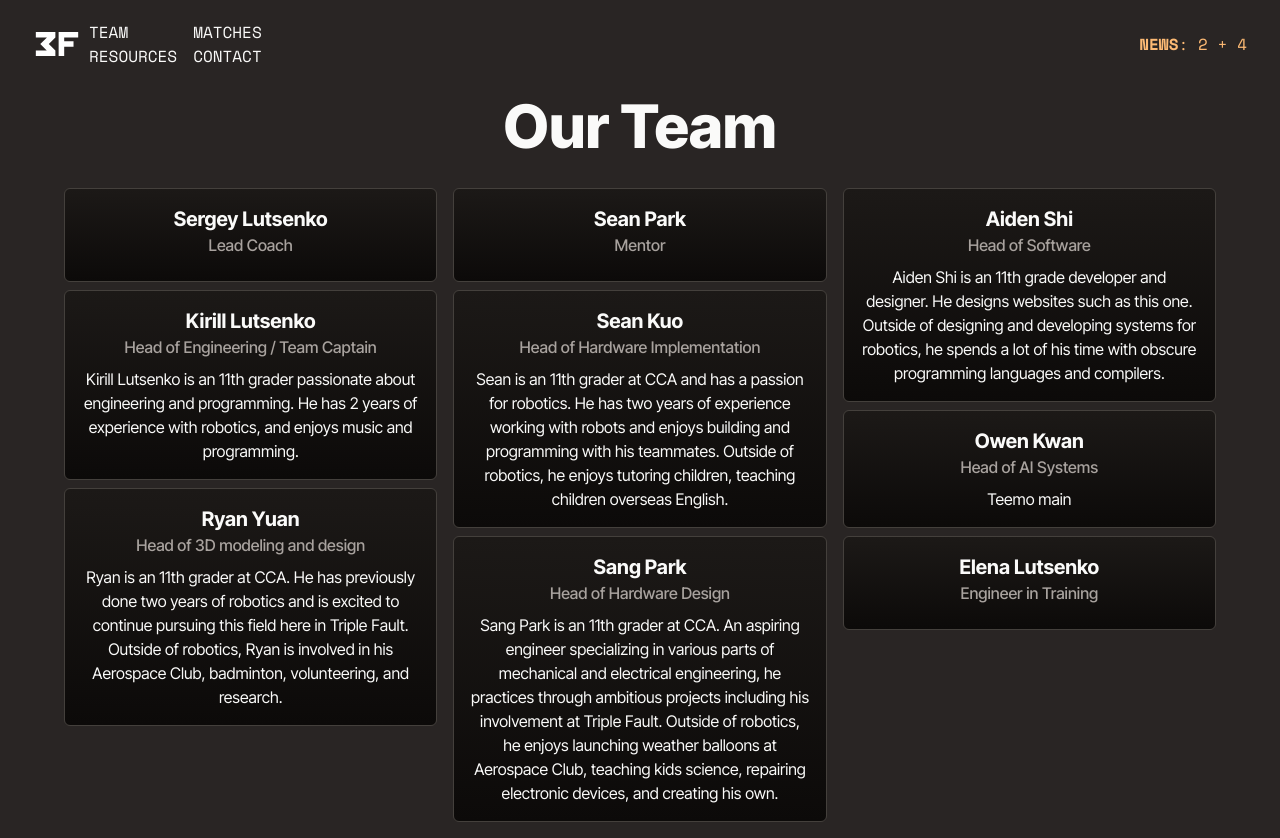
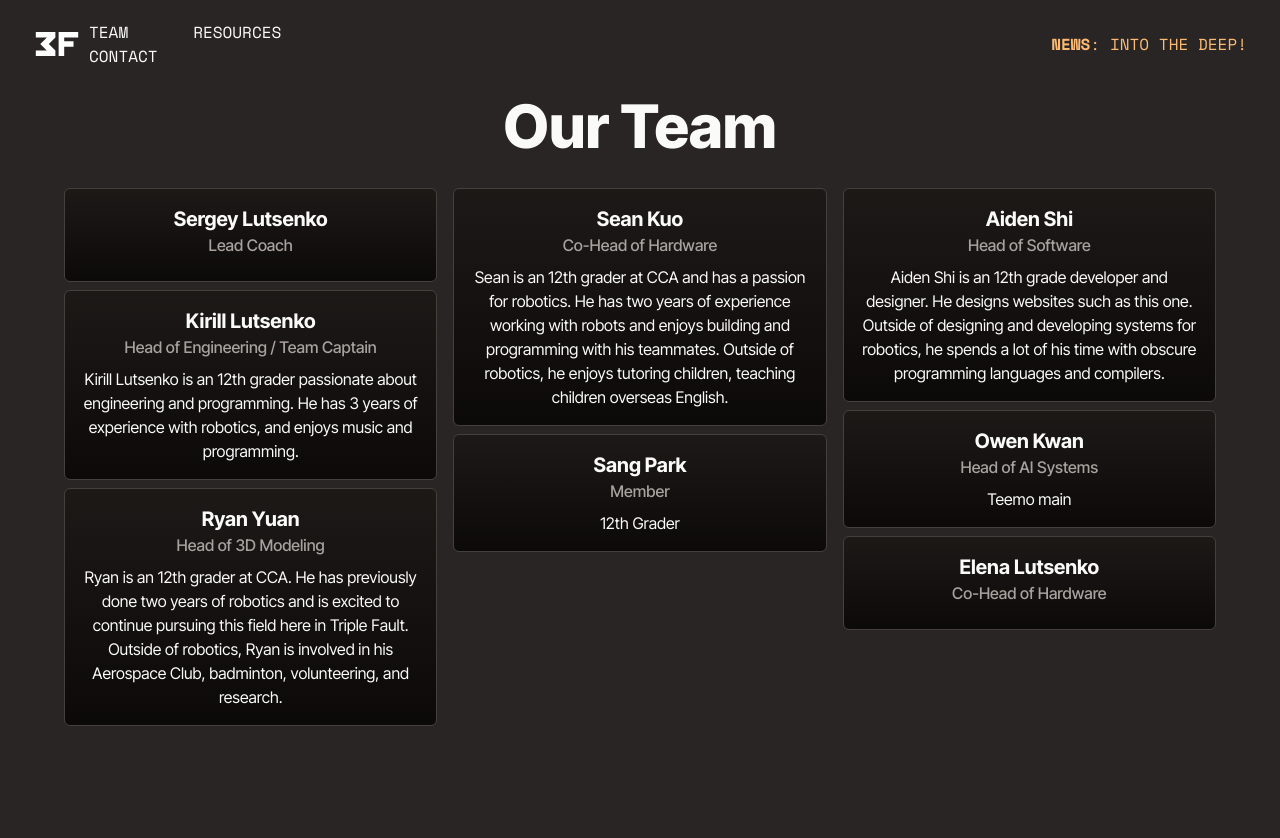
Before and after one commit to TripleFaultRobotics/website, a SvelteKit app: page /team in a window 1280 px wide. After the commit the page ends 800 px from the top, so only its background shows below. Built offline with nearby package versions, Linux system fonts and the light colour scheme.

Commit message:
new site updates

```diff
--- a/src/routes/+layout.svelte
+++ b/src/routes/+layout.svelte
@@ -60,11 +60,11 @@
           ><HoverDecryptText content="TEAM" /></a
         >
       </li>
-      <li>
+      <!-- <li>
         <a href="{base}/matches" class="hover:underline hover:opacity-75"
           ><HoverDecryptText content="MATCHES" /></a
         >
-      </li>
+      </li> -->
       <li>
         <a href="{base}/resources" class="hover:underline hover:opacity-75"
           ><HoverDecryptText content="RESOURCES" /></a
@@ -80,7 +80,7 @@
       class="ml-auto font-mono text-orange-300 hover:underline hover:opacity-75"
       href="{base}/timeline"
       ><span class="font-bold">NEWS</span><span class="hidden md:inline"
-        >: 2 + 4</span
+        >: INTO THE DEEP!</span
       ></a
     >
   </nav>
--- a/src/routes/team/+page.svelte
+++ b/src/routes/team/+page.svelte
@@ -20,18 +20,18 @@
         Head of Engineering / Team Captain
       </h4>
       <p class="text-center">
-        Kirill Lutsenko is an 11th grader passionate about engineering and
-        programming. He has 2 years of experience with robotics, and enjoys
+        Kirill Lutsenko is an 12th grader passionate about engineering and
+        programming. He has 3 years of experience with robotics, and enjoys
         music and programming.
       </p>
     </Card>
     <Card class="w-full">
       <h3 class="text-xl font-bold text-center">Ryan Yuan</h3>
       <h4 class="mb-2 font-medium text-center text-stone-400">
-        Head of 3D modeling and design
+        Head of 3D Modeling
       </h4>
       <p class="text-center">
-        Ryan is an 11th grader at CCA. He has previously done two years of
+        Ryan is an 12th grader at CCA. He has previously done two years of
         robotics and is excited to continue pursuing this field here in Triple
         Fault. Outside of robotics, Ryan is involved in his Aerospace Club,
         badminton, volunteering, and research.
@@ -40,17 +40,12 @@
   </div>
   <div class="grid gap-2 h-fit">
     <Card class="w-full">
-      <h3 class="text-xl font-bold text-center">Sean Park</h3>
-      <h4 class="mb-2 font-medium text-center text-stone-400">Mentor</h4>
-      <p class="text-center"></p>
-    </Card>
-    <Card class="w-full">
       <h3 class="text-xl font-bold text-center">Sean Kuo</h3>
       <h4 class="mb-2 font-medium text-center text-stone-400">
-        Head of Hardware Implementation
+        Co-Head of Hardware
       </h4>
       <p class="text-center">
-        Sean is an 11th grader at CCA and has a passion for robotics. He has two
+        Sean is an 12th grader at CCA and has a passion for robotics. He has two
         years of experience working with robots and enjoys building and
         programming with his teammates. Outside of robotics, he enjoys tutoring
         children, teaching children overseas English.
@@ -59,15 +54,10 @@
     <Card class="w-full">
       <h3 class="text-xl font-bold text-center">Sang Park</h3>
       <h4 class="mb-2 font-medium text-center text-stone-400">
-        Head of Hardware Design
+        Member
       </h4>
       <p class="text-center">
-        Sang Park is an 11th grader at CCA. An aspiring engineer specializing in
-        various parts of mechanical and electrical engineering, he practices
-        through ambitious projects including his involvement at Triple Fault.
-        Outside of robotics, he enjoys launching weather balloons at Aerospace
-        Club, teaching kids science, repairing electronic devices, and creating
-        his own.
+        12th Grader
       </p>
     </Card>
   </div>
@@ -78,7 +68,7 @@
         Head of Software
       </h4>
       <p class="text-center">
-        Aiden Shi is an 11th grade developer and designer. He designs websites
+        Aiden Shi is an 12th grade developer and designer. He designs websites
         such as this one. Outside of designing and developing systems for
         robotics, he spends a lot of his time with obscure programming languages
         and compilers.
@@ -94,7 +84,7 @@
     <Card class="w-full">
       <h3 class="text-xl font-bold text-center">Elena Lutsenko</h3>
       <h4 class="mb-2 font-medium text-center text-stone-400">
-        Engineer in Training
+        Co-Head of Hardware
       </h4>
     </Card>
   </div>
--- a/src/routes/timeline/+page.svelte
+++ b/src/routes/timeline/+page.svelte
@@ -12,6 +12,21 @@
 
 <div class="max-w-[50rem] m-auto">
   <div class="flex flex-col gap-8 border-l-2 border-white border-dashed">
+    <Card class="ml-4 grow">
+      <h2 class={titleClasses}>Hello, INTO THE DEEP!</h2>
+      <h3 class={dateClasses}>September 7, 2024</h3>
+      <p class="my-2">We welcome the new season, INTO THE DEEP!</p>
+    </Card>
+    <Card class="ml-4 grow">
+      <h2 class={titleClasses}>Goodbye, CENTERSTAGE!</h2>
+      <h3 class={dateClasses}>April 15, 2024</h3>
+      <p class="my-2">Finishing 103rd worldwide by OPR, in the top 5%, we are happy and excited for the next season!</p>
+    </Card>
+    <Card class="ml-4 grow">
+      <h2 class={titleClasses}>Interleague Alliance Captain</h2>
+      <h3 class={dateClasses}>March 3, 2024</h3>
+      <p class="my-2">Finishing 4th in qualifications, we became 3rd alliance captain at interleagues, and won the design award for our climber!</p>
+    </Card>
     <Card class="ml-4 grow">
       <h2 class={titleClasses}>2 + 4</h2>
       <h3 class={dateClasses}>January 14, 2024</h3>
```
